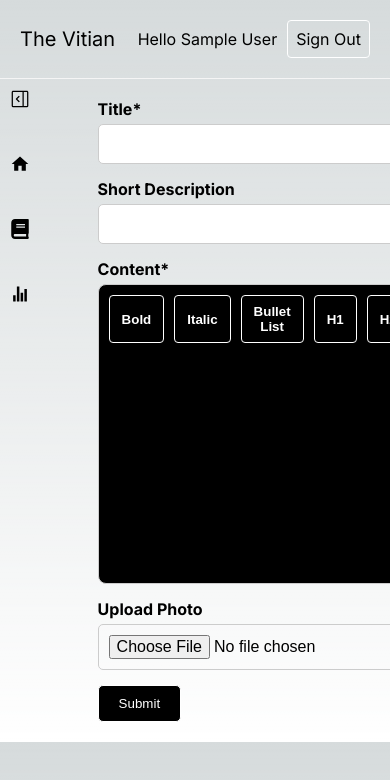
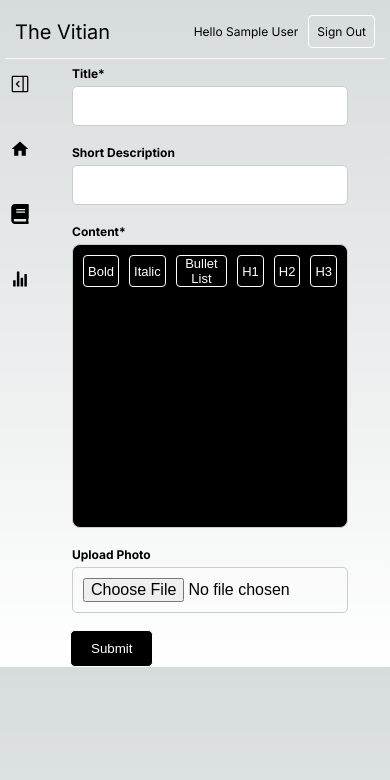
Before and after one commit to castlercodes/thevitian, a Next.js app: page /createPost in a window 390 px wide. Shown: the top 780 px of the page. Built offline with nearby package versions, Linux system fonts and the light colour scheme; no server answers; sample sign-in values are in the browser's storage.

Commit message:
added the create post in mobile devices

```diff
--- a/app/components/style/NavBar.css
+++ b/app/components/style/NavBar.css
@@ -5,6 +5,7 @@
     border-bottom: 1px whitesmoke solid;
     justify-content: space-between;
     align-items: center;
+    margin: 5px;
 }
 
 .website_name{
@@ -21,3 +22,10 @@
     background-color: red;
     border: 1px black solid;
 }
+
+@media (max-width:800px){
+    .navbar{
+        font-size: 12px;
+        padding: 10px;
+    }
+}
--- a/app/components/style/Post.css
+++ b/app/components/style/Post.css
@@ -69,7 +69,7 @@
 
 @media (max-width: 800px){
     .post{
-        width: 90%;
+        width: 100%;
     }
 
     .author_name{
--- a/app/components/style/SideBar.css
+++ b/app/components/style/SideBar.css
@@ -4,6 +4,7 @@
     font-size: 24px;
     padding: 20px;
     gap: 40px;
+    padding-right: 10px;
 }
 
 .opened_side_bar{
@@ -11,6 +12,7 @@
     flex-direction: column;
     font-size: 24px;
     padding: 20px;
+    padding-right: 10px;
     gap: 40px;
 }
 
@@ -24,6 +26,7 @@
         flex-direction: column;
         font-size: 20px;
         padding: 10px;
+        padding-right: 0px;
         gap: 40px;
     }
 
@@ -32,6 +35,7 @@
         flex-direction: column;
         font-size: 20px;
         padding: 10px;
+        padding-right: 0px;
         gap: 40px;
     }
 }
--- a/app/components/style/TipTap.css
+++ b/app/components/style/TipTap.css
@@ -13,13 +13,13 @@
   }
 
   .tiptap-toolbar-btn {
-    padding: 8px 12px;
+    font-size: 13px;
+    padding: 0px 4px;
     background-color: black;
     color: white;
     border: 1px white solid;
     border-radius: 4px;
     cursor: pointer;
-    font-weight: bold;
     transition: background-color 0.3s, transform 0.2s;
   }
 
--- a/app/createPost/page.module.css
+++ b/app/createPost/page.module.css
@@ -74,3 +74,16 @@
   .button:hover {
     background-color: #0070f3;
   }
+
+@media (max-width: 800px){
+  .blog-page{
+    font-size: 12px;
+    width: 350px;
+    padding: 0;
+  }
+
+  .form-group{
+    padding: 2px;
+    width: 100%;
+  }
+}
--- a/app/page.module.css
+++ b/app/page.module.css
@@ -2,6 +2,8 @@
     display: flex;
     flex-direction: column;
     padding: 30px;
+    align-items: center;
+    width: 90%;
 }
 
 .main_home_section{
```
Also changed, not shown: app/components/style/CreatePostButton.css (+6 -1 lines).
